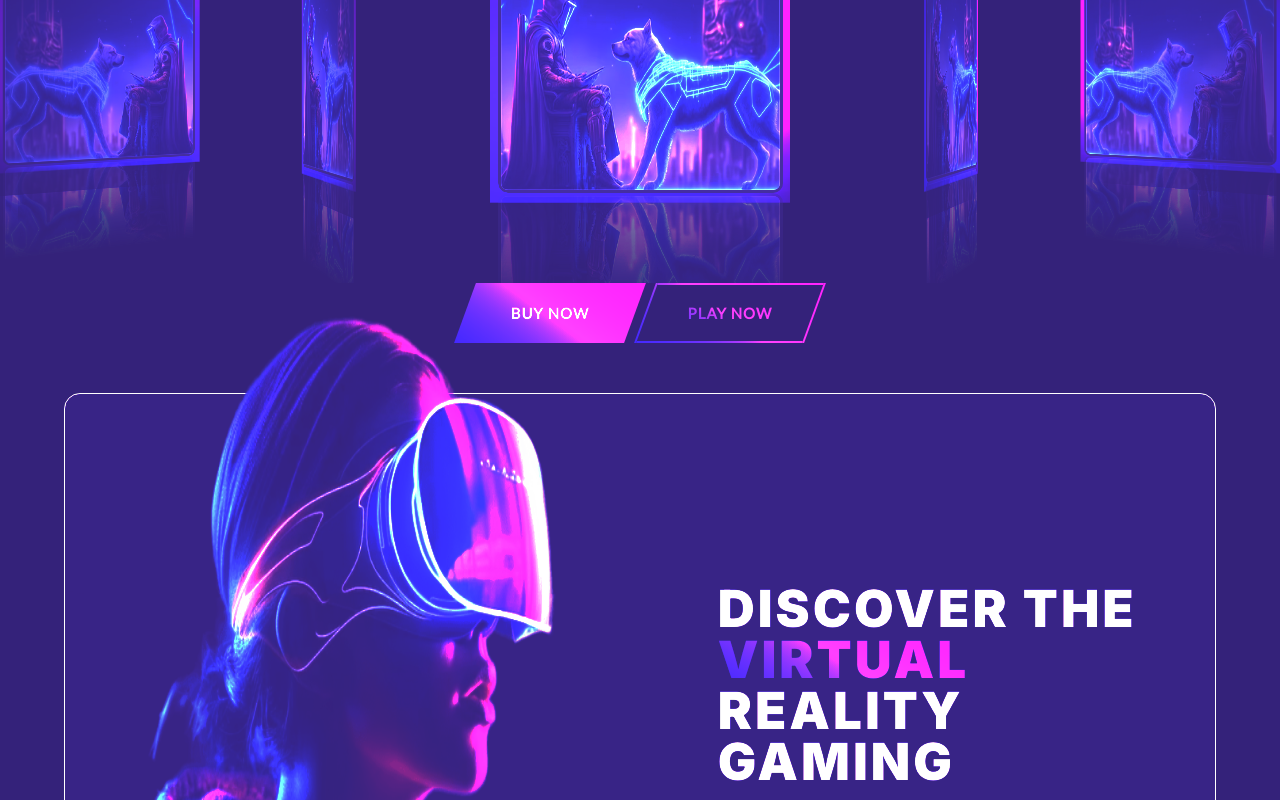
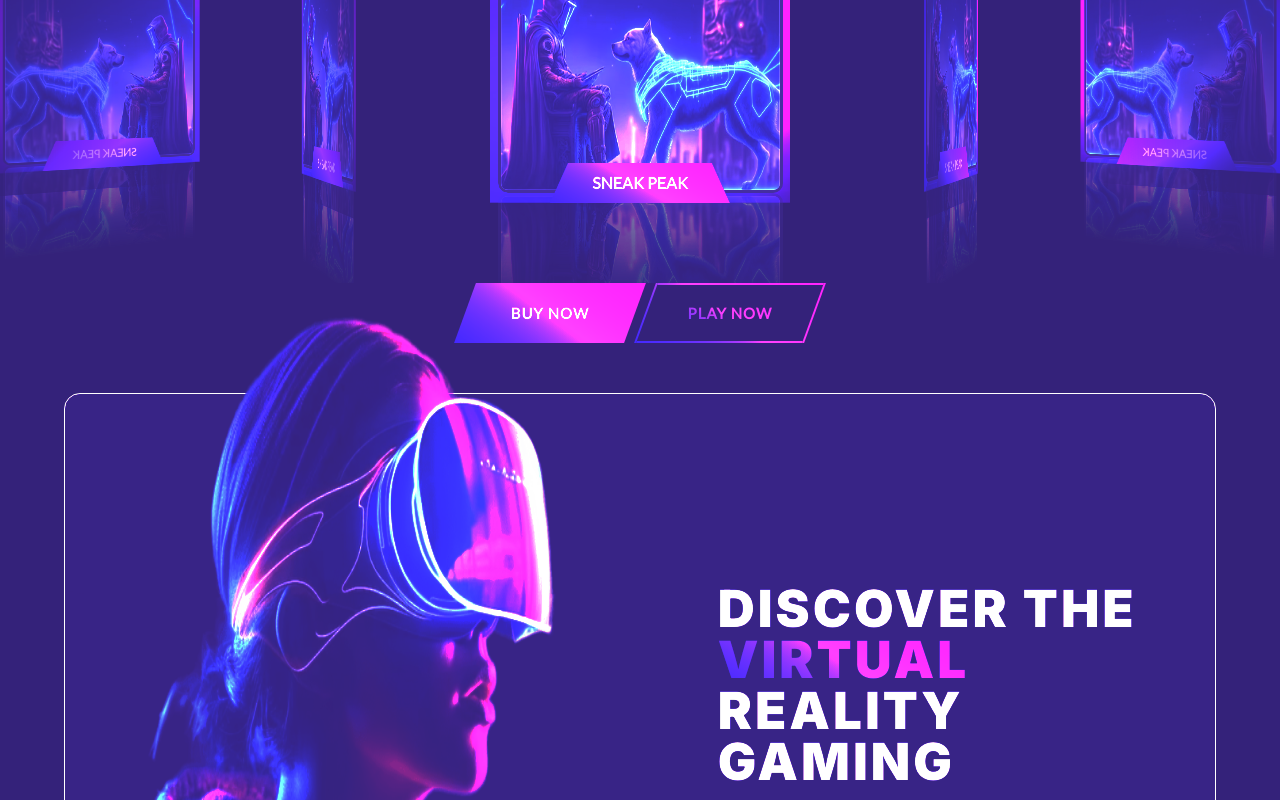
Before and after one commit to ARJUNSUTHAR1/REAL-GAMING, a React (Vite) app: page / in a window 1280 px wide. Shown: the part 1120-1920 px from the top of the page. Built offline with nearby package versions, Linux system fonts and the light colour scheme.

Commit message:
final commit

```diff
--- a/src/pages/page2/Page2.jsx
+++ b/src/pages/page2/Page2.jsx
@@ -44,37 +44,47 @@ const Page2 = () => {
             <div className="swiper-back">
             <img src={star1} alt="pic1" className="photos" />
             <img className="logo-slider" src={logo} alt="" />
-
+             <div className="slider-bottom">sneak peak </div>
             </div>
           </SwiperSlide>
           <SwiperSlide>
           <div className="swiper-back">
             <img src={star1} alt="pic1" className="photos" />
             <img className="logo-slider" src={logo} alt="" />
+            <div className="slider-bottom">sneak peak </div>
+
 
             </div>          </SwiperSlide>
           <SwiperSlide>
           <div className="swiper-back">
             <img src={star1} alt="pic1" className="photos" />
             <img className="logo-slider" src={logo} alt="" />
+            <div className="slider-bottom">sneak peak </div>
+
 
             </div>          </SwiperSlide>
           <SwiperSlide>
           <div className="swiper-back">
             <img src={star1} alt="pic1" className="photos" />
             <img className="logo-slider" src={logo} alt="" />
+            <div className="slider-bottom">sneak peak </div>
+
 
             </div>          </SwiperSlide>
           <SwiperSlide>
           <div className="swiper-back">
             <img src={star1} alt="pic1" className="photos" />
             <img className="logo-slider" src={logo} alt="" />
+            <div className="slider-bottom">sneak peak </div>
+
 
             </div>          </SwiperSlide>
           <SwiperSlide>
           <div className="swiper-back">
             <img src={star1} alt="pic1" className="photos" />
             <img className="logo-slider" src={logo} alt="" />
+            <div className="slider-bottom">sneak peak </div>
+
 
             </div>          </SwiperSlide>
         </Swiper>
--- a/src/pages/page2/Page2.scss
+++ b/src/pages/page2/Page2.scss
@@ -35,8 +35,23 @@
       top: 2%;
       left: 50%;
       transform: translate(-50%,-50%);
-      border-radius:5px ;
+      border-radius:5px;
+
     }
+    .slider-bottom{
+      width: 60%;
+      height: 40px;
+      background: linear-gradient(30deg, #3d2a87, #d578fe, #cc07ac);
+      clip-path: polygon(10% 0, 90% 0, 100% 100%, 0% 100%);
+      color: white;
+      position: absolute;
+      bottom: 10%;
+      text-align: center;
+      font-family: lato;
+      text-transform: uppercase;
+      padding-top : 10px;
+      font-weight: 900;
+       }
     .photos {
 
       background-position: center;
```
Also changed, not shown: src/pages/home/HomePage.scss (+0 -10 lines), 1 other file (tests, documents, lock files or other folders).
